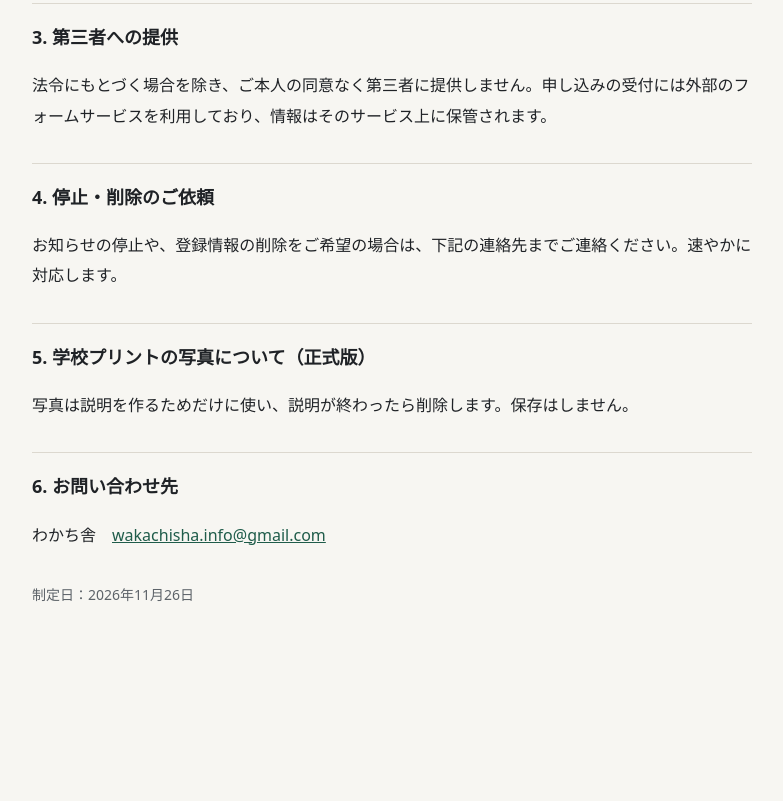
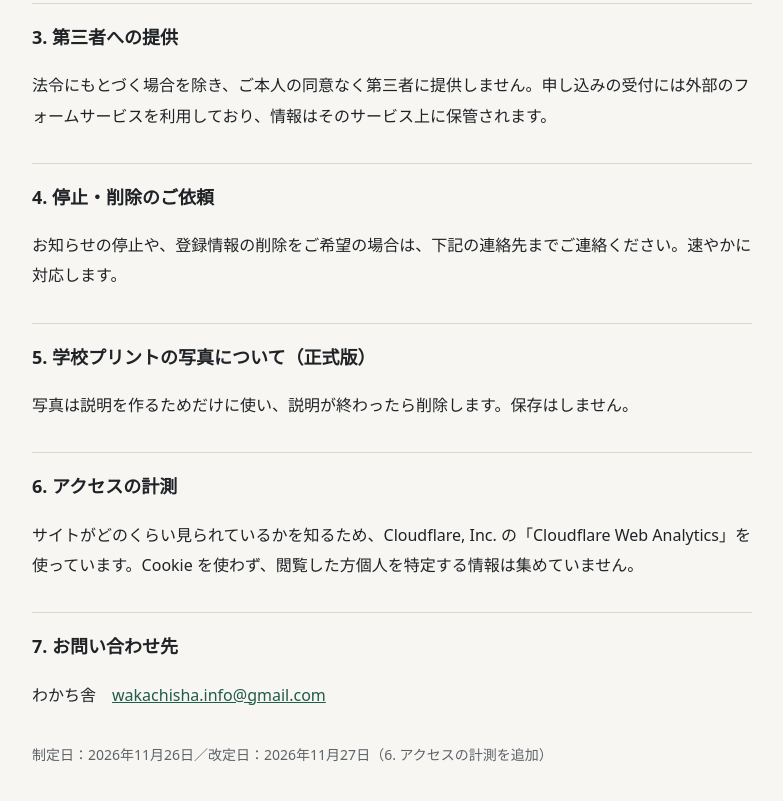
Before and after one commit to wakachisha/wakachisha.github.io, a plain HTML site: page privacy.html in a window 1280 px wide. Shown: the part 487-1288 px from the top of the page, without its empty margins (248-1031 px from the left). Before the commit the page ends 1174 px from the top, so only its background shows below. Drawn offline with Linux system fonts and the light colour scheme.

Commit message:
アクセス計測（Cloudflare Web Analytics）を追加し、個人情報の取り扱いに追記
Co-Authored-By: Claude Opus 5.5 <noreply@anthropic.com>
Claude-Session: https://claude.ai/code/session_012JL3S4XHefR4FXqCBDYiF5

```diff
--- a/privacy.html
+++ b/privacy.html
@@ -44,10 +44,16 @@ a{color:var(--link)}.muted{color:var(--ink-2);font-size:14px}
 <h2>5. 学校プリントの写真について（正式版）</h2>
 <p>写真は説明を作るためだけに使い、説明が終わったら削除します。保存はしません。</p>
 
-<h2>6. お問い合わせ先</h2>
+<h2>6. アクセスの計測</h2>
+<p>サイトがどのくらい見られているかを知るため、Cloudflare, Inc. の「Cloudflare Web Analytics」を使っています。Cookie を使わず、閲覧した方個人を特定する情報は集めていません。</p>
+
+<h2>7. お問い合わせ先</h2>
 <p>わかち舎　<a href="mailto:wakachisha.info@gmail.com">wakachisha.info@gmail.com</a></p>
 
-<p class="muted" style="margin-top:32px">制定日：2026年11月26日</p>
+<p class="muted" style="margin-top:32px">制定日：2026年11月26日／改定日：2026年11月27日（6. アクセスの計測を追加）</p>
 </main>
+<!-- analytics:start -->
+<script defer src='https://static.cloudflareinsights.com/beacon.min.js' data-cf-beacon='{"token": "063fe2acdfef4ae6ba0843623bf353c2"}'></script>
+<!-- analytics:end -->
 </body>
 </html>
```
Also changed, not shown: gakko/index.html (+3 -0 lines), gakko/kotoba.html (+3 -0 lines), index.html (+3 -0 lines), kiyaku/index.html (+3 -0 lines), kiyaku/kaisei.html (+3 -0 lines).
